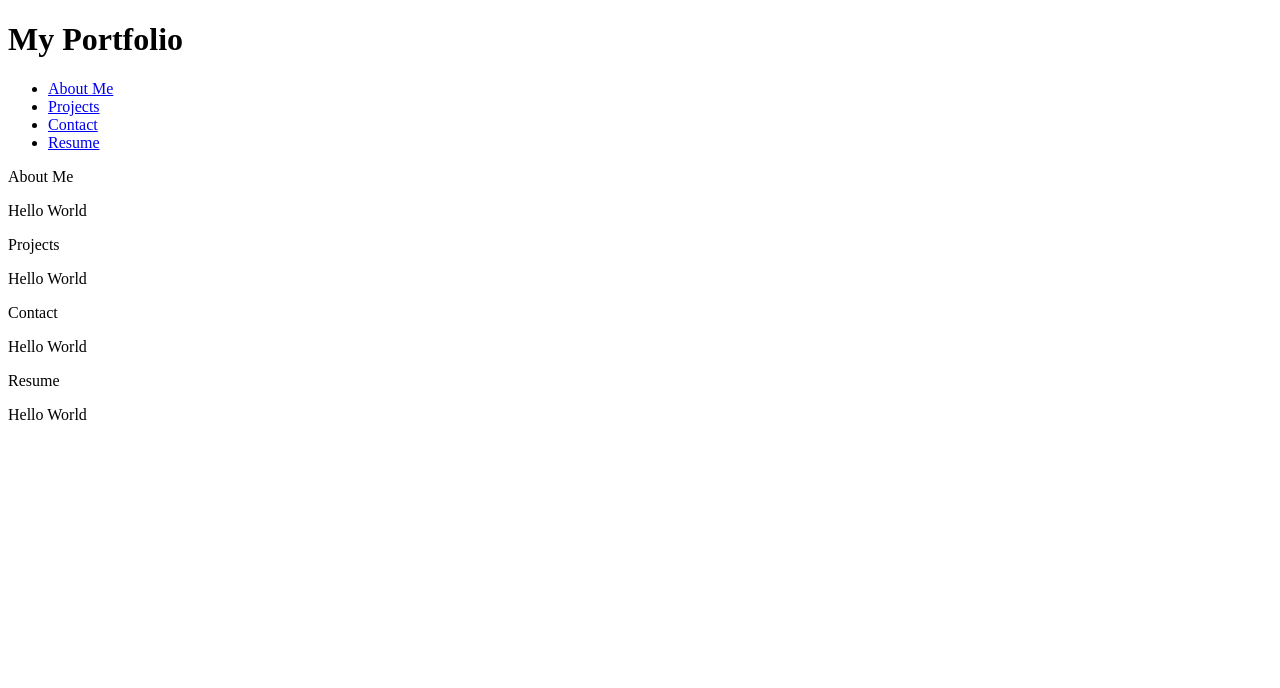
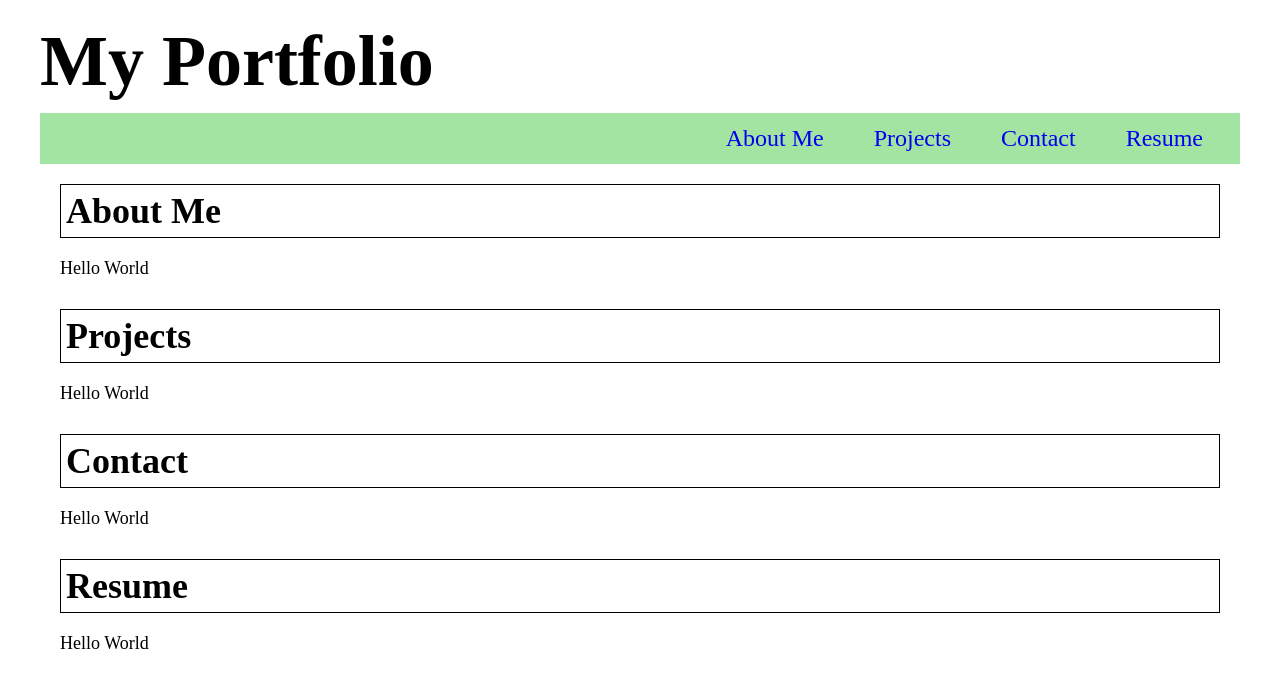
Before and after one commit to dvdhyn/mod2-challenge, a plain HTML site: page index.html in a window 1280 px wide. Drawn offline with Linux system fonts and the light colour scheme.

Commit message:
Began styling the webpage

```diff
--- a/assets/style.css
+++ b/assets/style.css
@@ -0,0 +1,51 @@
+* {
+    margin: 10px;
+}
+
+body {
+
+}
+
+h1 {
+    font-size: 72px;
+}
+
+nav {
+    background-color: rgb(163, 228, 163);
+    font-size: 24px;
+}
+
+a {
+    text-decoration: none;
+}
+
+.links {
+    display: flex;
+    justify-content: flex-end;
+    list-style-type: none;
+    padding: 2px;
+}
+
+.links li {
+    padding-inline: 5px;
+}
+
+.parts {
+
+}
+
+.card {
+    display: flex;
+    flex-direction: column;
+}
+
+.card h2 {
+    font-size: 36px;
+    justify-content: flex-start;
+    border: solid 1px black;
+    padding: 5px;
+}
+
+.card p {
+    font-size: 18px;
+}
--- a/index.html
+++ b/index.html
@@ -21,20 +21,20 @@
     </header>
     <main>
       <div class="parts">
-        <section id="bio">
-          <header>About Me</header>
+        <section class="card" id="bio">
+          <h2>About Me</h2>
             <p>Hello World</p>
         </section>
-        <section id="projects">
-          <header>Projects</header>
+        <section class="card" id="projects">
+          <h2>Projects</h2>
           <p>Hello World</p>
         </section>
-        <section id="contact">
-          <header>Contact</header>
+        <section class="card" id="contact">
+          <h2>Contact</h2>
           <p>Hello World</p>
         </section>
-        <section id="resume">
-          <header>Resume</header>
+        <section class="card" id="resume">
+          <h2>Resume</h2>
           <p>Hello World</p>
         </section>
     </main>
```
